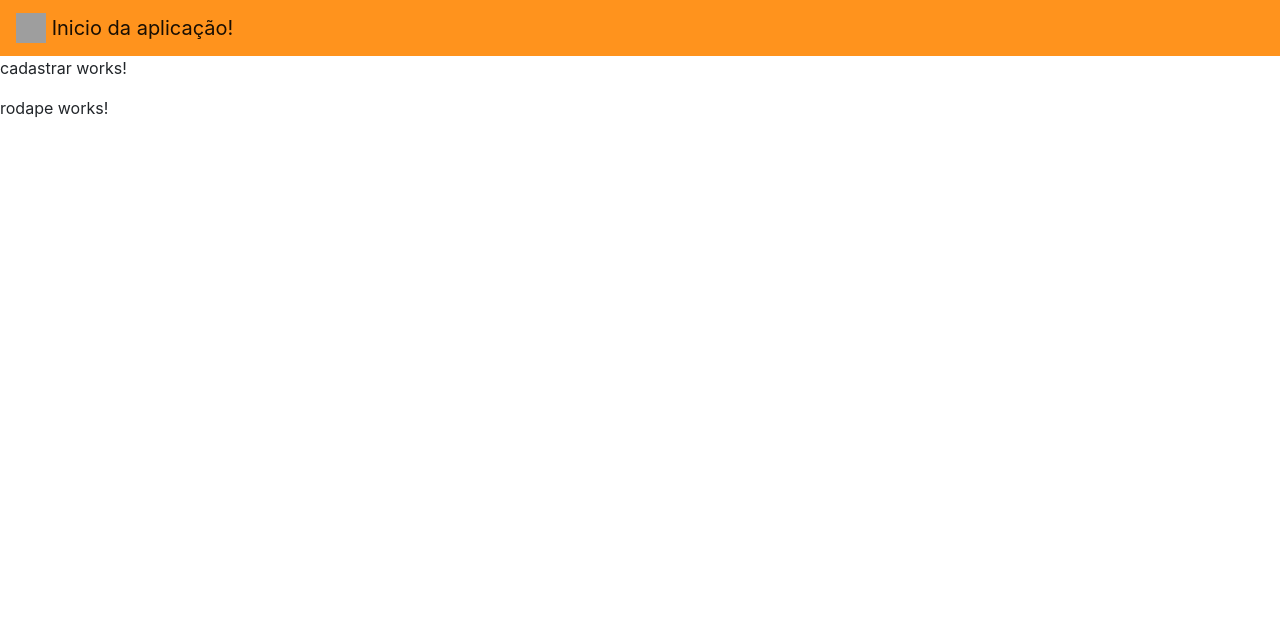
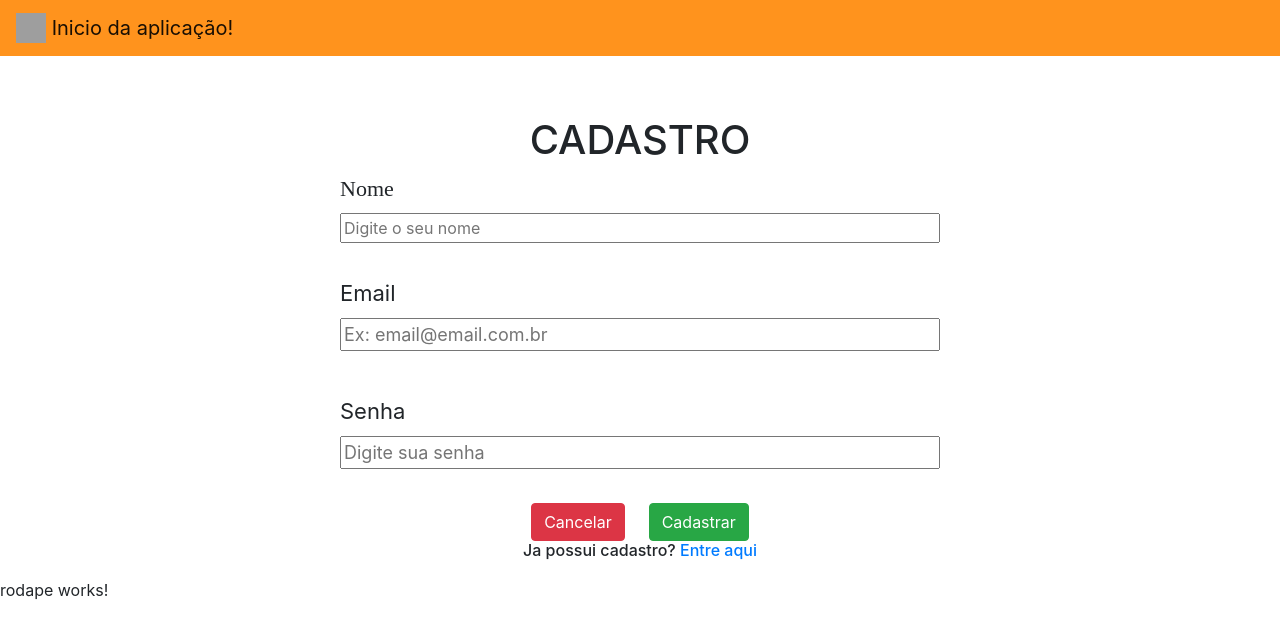
Before and after one commit to devgen21/geracao-60, an Angular app in the folder client-angular/: page /cadastrar in a window 1280 px wide. Shown: the top 638 px of the page. Built offline with nearby package versions, Linux system fonts and the light colour scheme; grey boxes are pictures that could not be loaded.

Commit message:
Update component cadastrar task9

```diff
--- a/client-angular/src/app/cadastrar/cadastrar.component.css
+++ b/client-angular/src/app/cadastrar/cadastrar.component.css
@@ -0,0 +1,59 @@
+.div-formulario {
+    display: flex;
+    justify-content: center;
+
+}
+
+.form {
+    padding: 20px;
+}
+
+.label-name {
+   font-family: cursive;
+    font-size: 1.500rem;
+    width: 600px !important;
+}
+.input-name{
+    height: 50px !important;
+    width: 600px !important;
+
+
+}
+
+.input-fname{
+    width: 100%;
+}
+.title-pais{
+    display: flex;
+    font-size: 1.2rem;
+    font-weight: 500;
+}
+.text-area {
+    width: 600px;
+    margin: 0;
+}
+@media (max-width: 600px) {
+
+    .form {
+        padding: 20px;
+        width: auto;
+    }
+
+    .label-name {
+       font-family: cursive;
+        font-size: 1.200rem;
+        width: 250px !important;
+    }
+    .input-name{
+        height: 50px !important;
+        font-size: 1rem;
+    }
+    .input-fname{
+        width: 300px !important;
+    }
+    .title-pais{
+        display: flex;
+        font-size: 1.2rem;
+        font-weight: 500;
+    }
+}
--- a/client-angular/src/app/cadastrar/cadastrar.component.html
+++ b/client-angular/src/app/cadastrar/cadastrar.component.html
@@ -1 +1,56 @@
-<p>cadastrar works!</p>
+<div style="display: flex; justify-content: center;  width: 100%;" >
+
+    <form
+    action="#"
+    style="margin-top: 50px; padding: 10px; border-radius: 5px;">
+    <h1 style="text-align: center;">CADASTRO</h1>
+    <!--Fist Name-->
+        <label
+        class="label-name"
+        style="font-size: 22px;" for="fname">Nome</label>
+        <br>
+        <input
+            class="input-fname"
+            type="text"
+            id="fname"
+            name="firstname"
+            placeholder="Digite o seu nome" >
+        <div id="textFname"></div>
+        <br>
+    <!--Ultimo nome-->
+        <label
+            style="font-size: 22px; margin-top: 10px; " for="lname">Email
+        </label>
+        <br>
+        <input
+            class="input-fname"
+            style="margin-bottom: 10px; font-size: 18px;"
+            type="text"
+            id="lname"
+            name="lastname"
+            placeholder="Ex: email@email.com.br">
+        <div id="textLname"></div>
+        <br>
+
+        <!--Assunto-->
+        <label
+        style="font-size: 22px; margin-top: 10px; " for="lname">Senha
+    </label>
+    <br>
+    <input
+        class="input-fname"
+        style="margin-bottom: 10px; font-size: 18px;"
+        type="text"
+        id="lname"
+        name="lastname"
+        placeholder="Digite sua senha">
+
+        <br><br>
+        <div class="d-flex justify-content-center">
+            <button type="submit" class="btn btn-danger mr-4">Cancelar</button>
+            <button class="btn btn-success">Cadastrar</button>
+        </div>
+        <h6 style="text-align:center;">Ja possui cadastro?  <a href="/entrar" >Entre aqui</a></h6>
+
+            </form>
+      </div>
```
